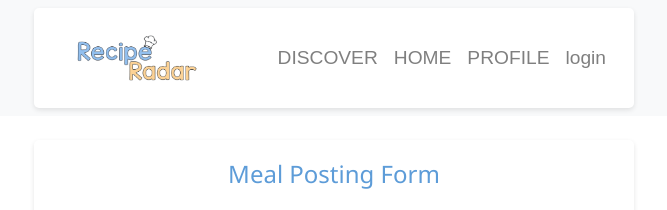
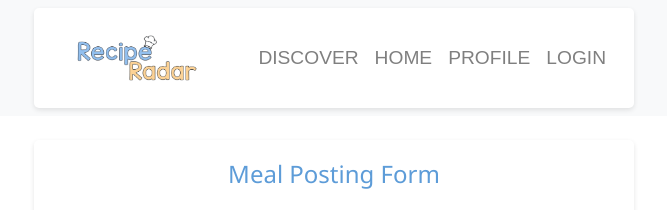
Before and after one commit to ahmetc27/RecipeRadar, a PHP site: page /feed.php in a window 1280 px wide. Shown: the top 210 px of the page, without its empty margins (306-973 px from the left). Run offline with PHP 8.4, Linux system fonts and the light colour scheme; some web fonts are replaced.

Commit message:
Update navigation.php

```diff
--- a/navigation.php
+++ b/navigation.php
@@ -18,7 +18,7 @@
                 </li>
                 </li>
                 <li class="nav-item">
-                    <a class="nav-link" href="login.php">login</a>
+                    <a class="nav-link" href="login.php">LOGIN</a>
                 </li>
             </ul>
         </div>
```
